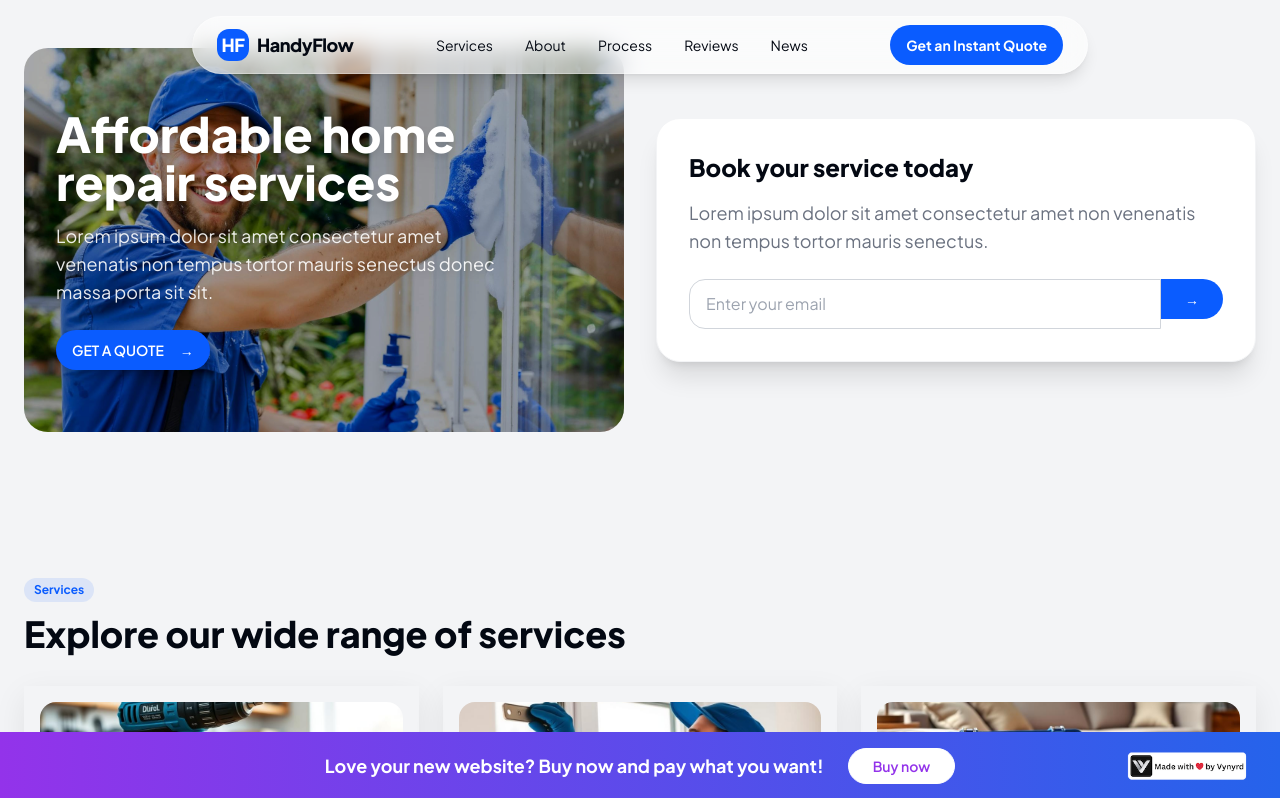
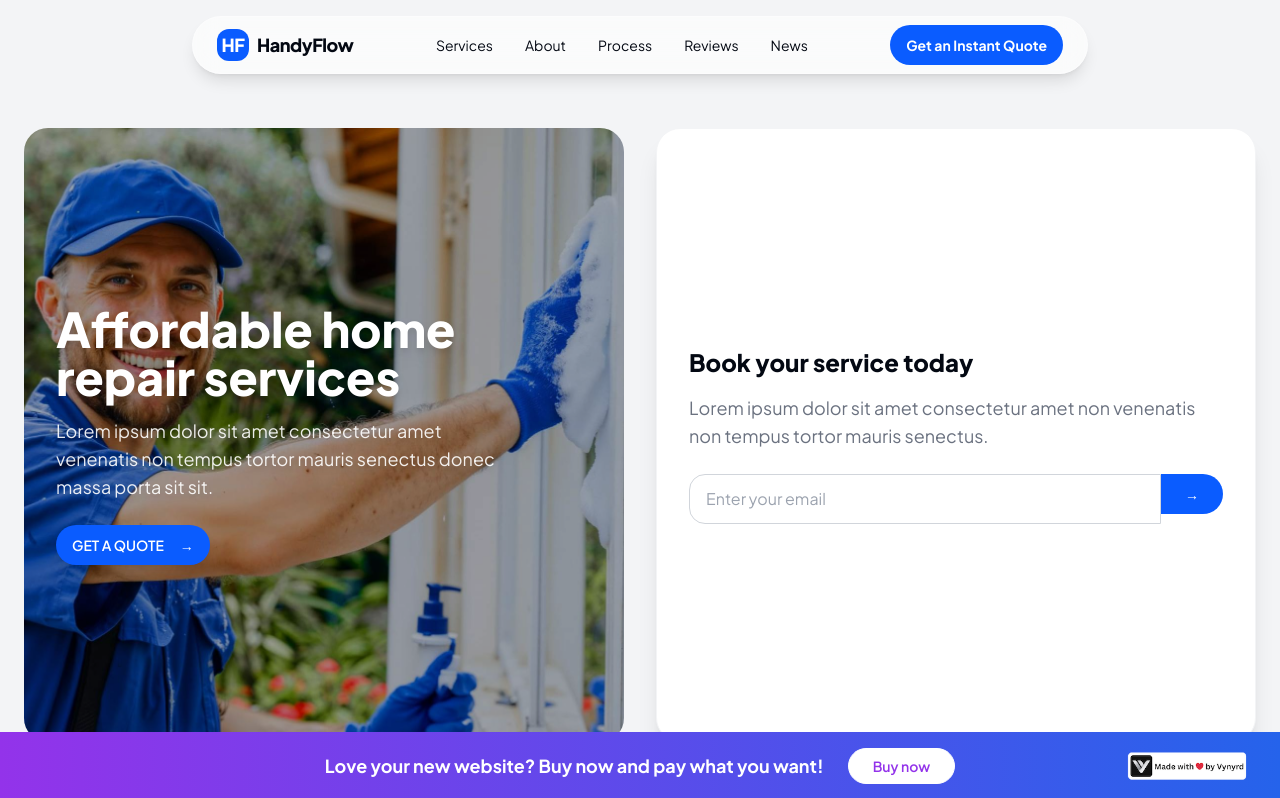
Before and after one commit to Jasparks6/flow-rebuild-magic, a React (Vite) app: page / in a window 1280 px wide. Shown: the top 798 px of the page. Built offline with nearby package versions, Linux system fonts and the light colour scheme.

Commit message:
Refine hero section layout
Adjust hero image height and width to match the quote box. Add top margin to prevent nav bar overlap.

```diff
--- a/src/components/site/Hero.tsx
+++ b/src/components/site/Hero.tsx
@@ -5,15 +5,16 @@ const Hero = () => {
   const [isBookingModalOpen, setIsBookingModalOpen] = useState(false);
 
   return (
-    <section className="container mx-auto px-4 sm:px-6 py-12">
-      <div className="grid lg:grid-cols-2 gap-8 items-center">
+    <section className="container mx-auto px-4 sm:px-6 py-12 mt-20">
+      <div className="grid lg:grid-cols-2 gap-8 items-stretch">
         {/* Hero Image with Content */}
         <div
-          className="relative rounded-3xl overflow-hidden h-96"
+          className="relative rounded-3xl overflow-hidden"
           style={{
             backgroundImage: `url('/lovable-uploads/a3d114a1-6da7-445b-958e-1a4c0b715c6d.png')`,
             backgroundSize: 'cover',
             backgroundPosition: 'center',
+            height: '614px'
           }}
         >
           <div className="absolute inset-0 bg-black/30"></div>
@@ -40,7 +41,7 @@ const Hero = () => {
         </div>
 
         {/* Booking Card */}
-        <div className="bg-white rounded-3xl p-8 shadow-xl border border-gray-100">
+        <div className="bg-white rounded-3xl p-8 shadow-xl border border-gray-100 h-full flex flex-col justify-center">
           <h2 className="text-2xl font-extrabold text-foreground mb-4">
             Book your service today
           </h2>
```
